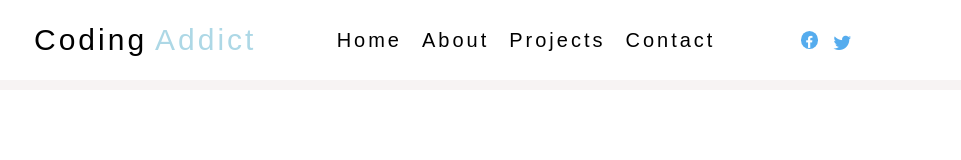
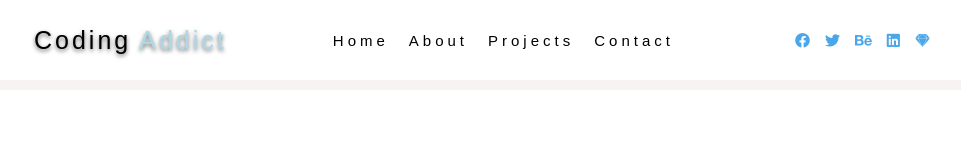
Before and after one commit to Ibrahim-abdulwahab/nav-bar, a plain HTML site: page index.html in a window 1280 px wide. Shown: the whole page, without its empty margins (158-1119 px from the left). Drawn offline with Linux system fonts and the light colour scheme.

Commit message:
fixed css

```diff
--- a/index.html
+++ b/index.html
@@ -4,7 +4,7 @@
     <meta charset="UTF-8">
     <meta http-equiv="X-UA-Compatible" content="IE=edge">
     <meta name="viewport" content="width=device-width, initial-scale=1.0">
-    <link rel="stylesheet" href="https://cdnjs.cloudflare.com/ajax/libs/font-awesome/4.7.0/css/font-awesome.min.css">
+    <link rel="stylesheet" href="https://cdnjs.cloudflare.com/ajax/libs/font-awesome/5.14.0/css/all.min.css" />
     <link rel="stylesheet" href="style.css">
 </head>
 <body>
@@ -18,11 +18,11 @@
                 <div class="option">Contact</div>
             </div>
             <div class="icons">
-                <a href="#" class="fa fa-facebook"></a>
-                <a href="#" class="fa fa-twitter"></a>
-                <i class="material-icons-outlined"></i>
-                <i class="material-icons-outlined"></i>
-                <i class="material-icons-outlined"></i>
+            <i class="fab fa-facebook"></i>
+            <i class="fab fa-twitter"></i>
+            <i class="fab fa-behance"></i>
+            <i class="fab fa-linkedin"></i>
+            <i class="fab fa-sketch"></i>
             </div>
         </header>
     </main>
--- a/style.css
+++ b/style.css
@@ -26,9 +26,10 @@ header{
     display: flex;
     justify-content: flex-end;
     align-items: center;
-    font-size: 3em;
+    font-size: 2.5em;
     width: fit-content;
     letter-spacing: 3px;
+    text-shadow: 0px 2px 4px #646464;
 }
 .title span{
     color: lightblue;
@@ -38,48 +39,34 @@ header{
     height: 100%;
     width: fit-content;
     display: flex;
-    font-size: 2em;
+    font-size: 1.5em;
     align-items: center;
 }
 .option{
     padding-left: 10px;
     padding-right: 10px;
-    letter-spacing: 3px;
-    transform: 1.2s;
+    letter-spacing: 4px;
+    transition: 1.1s;
 }
 .option:hover{
-    color: lightblue;
+    color: hsl(205, 78%, 60%);
+    cursor: pointer;
 }
-.icons{
-    height: 100%;
-    /* background-color: blue; */
-    width: 15%;
+.icons {
     display: flex;
+    display: flex;
+    justify-content: center;
     align-items: center;
-}
-.fa {
-    padding-top: 5px;
-    padding-left: 5px;
-    padding-right: 5px;
-    font-size: 13px;
-    width: fit-content;
-    height: fit-content;
-    text-decoration: none;
-    border-radius: 50%;
-    margin-left: 5px;
-    margin-right: 5px;
+    font-size: 1.5em;
+    color: hsl(205, 78%, 60%);
+
 }
 
-.fa:hover {
-    opacity: 0.7;
+.icons i {
+    margin-left: 15px;
+        transition: 1.1s;
 }
-
-.fa-facebook {
-    background: #55ACEE;
-    color: white;
+.icons i:hover {
+    color: lightblue;
+    cursor: pointer;
 }
-.fa-twitter {
-    background: white;
-    color: #55ACEE;
-    font-size: 20px;
-}
```
